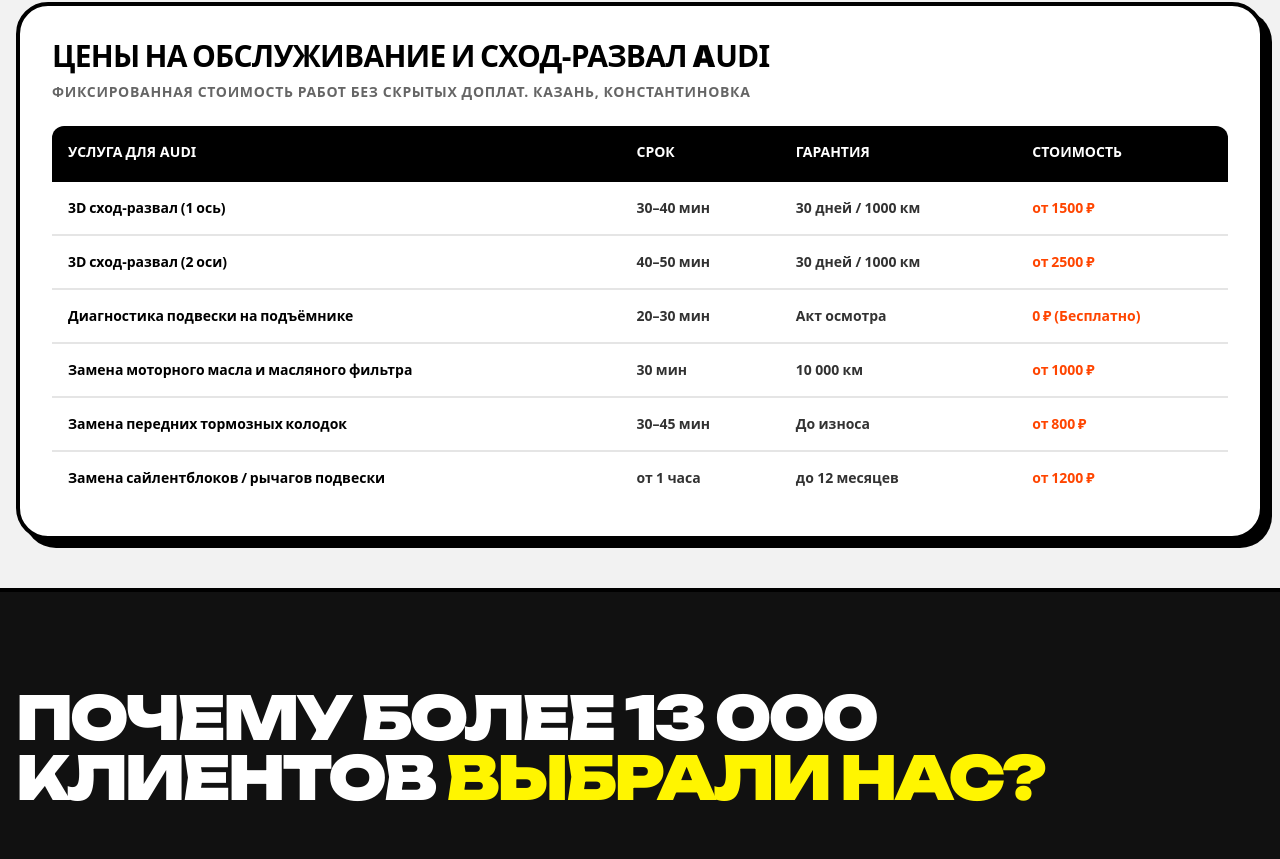
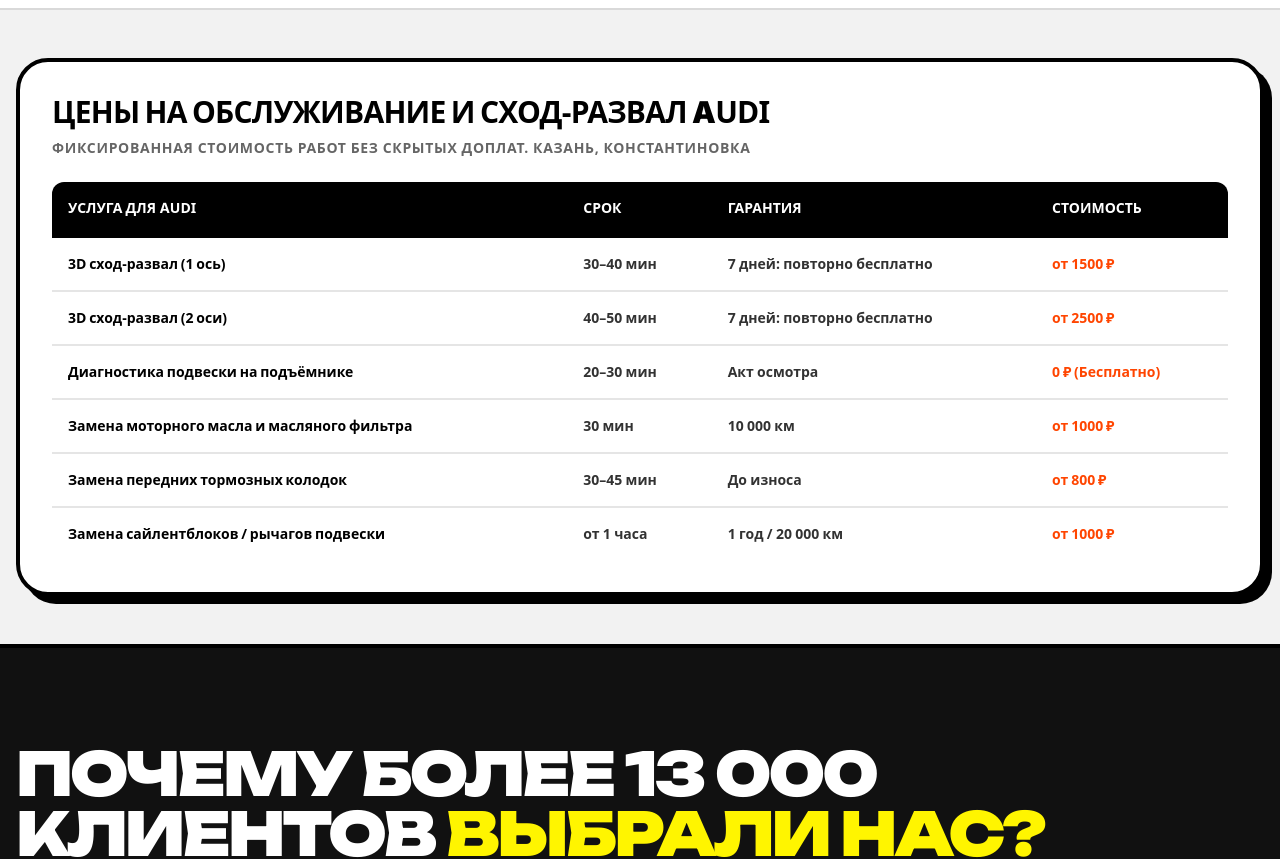
Before and after one commit to Machetiss/auto14, a Next.js app: page /brands/audi in a window 1280 px wide. Shown: the part 1547-2406 px from the top of the page. Built offline with nearby package versions, Linux system fonts and the light colour scheme; no server answers.

Commit message:
fix(warranty): единая гарантия — ремонт 1 год/20 000 км с нашими запчастями, сход-развал 7 дней

```diff
--- a/app/brands/[brand]/BrandClientPage.tsx
+++ b/app/brands/[brand]/BrandClientPage.tsx
@@ -31,13 +31,13 @@
                         <tr>
                             <td className="p-3 md:p-4 font-black">3D сход-развал (1 ось)</td>
                             <td className="p-3 md:p-4 opacity-80">30–40 мин</td>
-                            <td className="p-3 md:p-4 opacity-80">30 дней / 1000 км</td>
+                            <td className="p-3 md:p-4 opacity-80">7 дней: повторно бесплатно</td>
                             <td className="p-3 md:p-4 font-black text-accent-orange">от 1500 ₽</td>
                         </tr>
                         <tr>
                             <td className="p-3 md:p-4 font-black">3D сход-развал (2 оси)</td>
                             <td className="p-3 md:p-4 opacity-80">40–50 мин</td>
-                            <td className="p-3 md:p-4 opacity-80">30 дней / 1000 км</td>
+                            <td className="p-3 md:p-4 opacity-80">7 дней: повторно бесплатно</td>
                             <td className="p-3 md:p-4 font-black text-accent-orange">от 2500 ₽</td>
                         </tr>
                         <tr>
@@ -61,8 +61,8 @@
                         <tr>
                             <td className="p-3 md:p-4 font-black">Замена сайлентблоков / рычагов подвески</td>
                             <td className="p-3 md:p-4 opacity-80">от 1 часа</td>
-                            <td className="p-3 md:p-4 opacity-80">до 12 месяцев</td>
-                            <td className="p-3 md:p-4 font-black text-accent-orange">от 1200 ₽</td>
+                            <td className="p-3 md:p-4 opacity-80">1 год / 20 000 км</td>
+                            <td className="p-3 md:p-4 font-black text-accent-orange">от 1000 ₽</td>
                         </tr>
                     </tbody>
                 </table>
@@ -74,8 +74,8 @@
         <ServicePageLayout
             title={l(`Ремонт и обслуживание ${brand.name}`, `Repair and Service for ${brand.name}`)}
             description={l(
-                `Профессиональный ремонт ходовой части, плановое техобслуживание и высокоточный 3D сход-развал для автомобилей ${brand.name} (${brand.nameRu}) в автосервисе «Авто14» в Казани (Константиновка, ул. Заречная 5Б). Опытные мастера с профильным стажем более 10 лет, немецкий стенд Hofmann, подбор оригинальных запчастей и проверенных аналогов по VIN-коду. Гарантия на работы до 12 месяцев. Диагностика подвески бесплатна.`,
-                `Professional chassis repair, scheduled maintenance, and high-precision 3D wheel alignment for ${brand.name} (${brand.nameRu}) at Avto14 auto service in Kazan (5B Zarechnaya St, Konstantinovka). Experienced technicians with 10+ years experience, German Hofmann alignment rack, VIN parts lookup. Up to 12 months warranty. Suspension diagnostics is free.`
+                `Профессиональный ремонт ходовой части, плановое техобслуживание и высокоточный 3D сход-развал для автомобилей ${brand.name} (${brand.nameRu}) в автосервисе «Авто14» в Казани (Константиновка, ул. Заречная 5Б). Опытные мастера с профильным стажем более 10 лет, немецкий стенд Hofmann, подбор оригинальных запчастей и проверенных аналогов по VIN-коду. Гарантия на ремонт 1 год или 20 000 км при установке наших запчастей, на сход-развал 7 дней (повторная регулировка бесплатно). Диагностика подвески бесплатна.`,
+                `Professional chassis repair, scheduled maintenance, and high-precision 3D wheel alignment for ${brand.name} (${brand.nameRu}) at Avto14 auto service in Kazan (5B Zarechnaya St, Konstantinovka). Experienced technicians with 10+ years experience, German Hofmann alignment rack, VIN parts lookup. Repair warranty 1 year or 20,000 km with our parts; 7-day free re-alignment. Suspension diagnostics is free.`
             )}
             price={l("от 800₽", "from 800₽")}
             heroImage="/job/hodovaya.jpg"
@@ -102,7 +102,7 @@
                 {
                     icon: ShieldCheck,
                     title: l("Гарантия на все работы", "Comprehensive warranty"),
-                    desc: l("Предоставляем честную гарантию на выполненный ремонт ходовой и установленные детали до 12 месяцев.", "We provide an honest warranty on suspension repairs and installed parts for up to 12 months.")
+                    desc: l("Гарантия на ремонт ходовой 1 год или 20 000 км, если ставим наши запчасти.", "Suspension repair warranty: 1 year or 20,000 km when we supply the parts.")
                 }
             ]}
             processSteps={[
--- a/app/brands/[brand]/page.tsx
+++ b/app/brands/[brand]/page.tsx
@@ -23,7 +23,7 @@
 
     return {
         title: `Ремонт и Сход-развал ${brandData.name} (${brandData.nameRu}) в Казани`,
-        description: `Ремонт ходовой части, ТО и 3D сход-развал для автомобилей ${brandData.name} в Казани (Константиновка, Заречная 5Б). Бесплатная диагностика подвески, гарантия до 12 месяцев.`,
+        description: `Ремонт ходовой части, ТО и 3D сход-развал для автомобилей ${brandData.name} в Казани (Константиновка, Заречная 5Б). Бесплатная диагностика подвески, гарантия на ремонт 1 год или 20 000 км (с нашими запчастями).`,
         alternates: {
             canonical: `/brands/${brandData.slug}`,
         },
--- a/app/kontakty/page.tsx
+++ b/app/kontakty/page.tsx
@@ -230,7 +230,7 @@
                                         </tr>
                                         <tr>
                                             <td className="p-3 font-black">{l('Гарантия', 'Warranty')}</td>
-                                            <td className="p-3">{l('До 12 месяцев на подвеску, 14 дней на сход-развал', 'Up to 12 months on suspension, 14 days on wheel alignment')}</td>
+                                            <td className="p-3">{l('Ремонт: 1 год или 20 000 км (с нашими запчастями). Сход-развал: 7 дней, повторно бесплатно', 'Repairs: 1 year or 20,000 km (with our parts). Alignment: 7 days, free re-adjustment')}</td>
                                         </tr>
                                     </tbody>
                                 </table>
--- a/app/otzyvy/page.tsx
+++ b/app/otzyvy/page.tsx
@@ -148,8 +148,8 @@
                             <p className="opacity-80">Заказываем детали напрямую со складов ведущих партнеров Казани (ПартКом, Росско и др.). Доставка занимает 1–2 часа прямо в бокс под ваш автомобиль.</p>
                         </div>
                         <div className="border-2 border-black/10 rounded-xl p-4 bg-brand-yellow/10">
-                            <h3 className="font-black uppercase mb-1">Гарантия до 12 месяцев</h3>
-                            <p className="opacity-80">Предоставляем гарантию на выполненный ремонт подвески и установленные детали до 1 года. Смета фиксируется до начала работ без скрытых доплат.</p>
+                            <h3 className="font-black uppercase mb-1">Гарантия 1 год или 20 000 км</h3>
+                            <p className="opacity-80">Гарантия на ремонт подвески 1 год или 20 000 км, если ставим наши запчасти. На сход-развал 7 дней: повторная регулировка бесплатно. Смета фиксируется до начала работ без скрытых доплат.</p>
                         </div>
                     </div>
                 </div>
--- a/app/razval-shozhdenie/layout.tsx
+++ b/app/razval-shozhdenie/layout.tsx
@@ -8,7 +8,7 @@
     },
     openGraph: {
         title: '3D Развал-схождение в Казани | Стенд Hofmann | Автосервис Avto14',
-        description: 'Идеальная точность на стенде Hofmann. Устраним жор резины и увод руля за 20 минут. Гарантия 2 недели.',
+        description: 'Идеальная точность на стенде Hofmann. Устраним жор резины и увод руля за 20 минут. Гарантия 7 дней.',
         url: 'https://auto-14.ru/razval-shozhdenie',
         siteName: 'Автосервис Avto14',
         locale: 'ru_RU',
@@ -71,7 +71,7 @@
                     "name": "Даете гарантию?",
                     "acceptedAnswer": {
                         "@type": "Answer",
-                        "text": "Да, гарантия на работы – 2 недели. Если руль будет стоять криво – переделаем бесплатно."
+                        "text": "Да. 7 дней после регулировки: если руль стоит криво или машину тянет, переделаем бесплатно."
                     }
                 }
             ]
```
